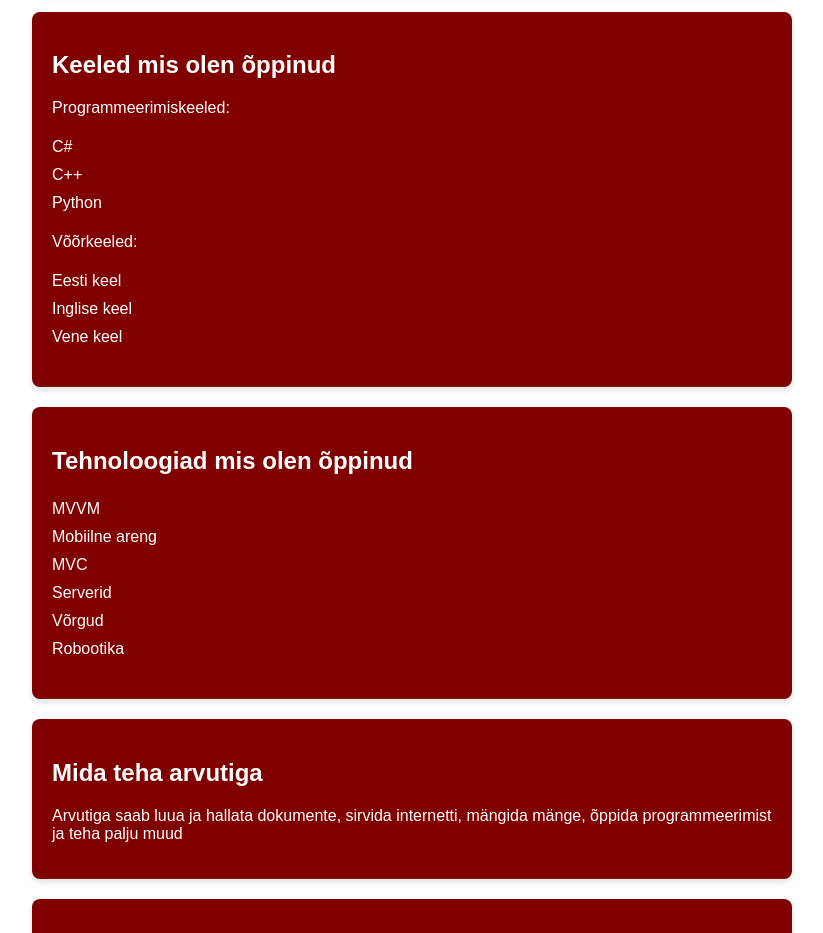
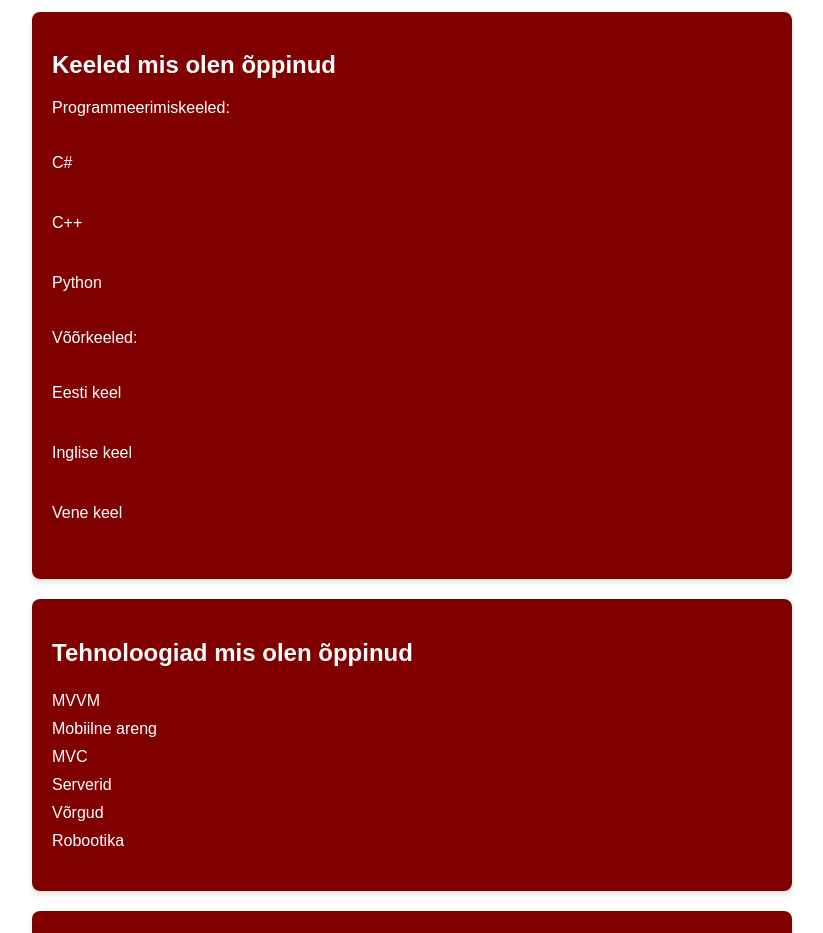
Before and after one commit to yaroslavYekasov/portfolio, a plain HTML site: page index.html in a window 1280 px wide. Shown: the part 980-1913 px from the top of the page, without its empty margins (228-1051 px from the left). Drawn offline with Linux system fonts and the light colour scheme.

```diff
--- a/index.html
+++ b/index.html
@@ -150,15 +150,15 @@
       <h2>Keeled mis olen õppinud</h2>
       <p>Programmeerimiskeeled:</p>
       <ul>
-        <li>C#</li>
-        <li>C++</li>
-        <li>Python</li>
+        <li><p>C#</p></li>
+        <li><p>C++</p></li>
+        <li><p>Python</p></li>
       </ul>
       <p>Võõrkeeled:</p>
       <ul>
-        <li>Eesti keel</li>
-        <li>Inglise keel</li>
-        <li>Vene keel</li>
+        <li><p>Eesti keel</p></li>
+        <li><p>Inglise keel</p></li>
+        <li><p>Vene keel</p></li>
       </ul>
     </div>
 
```
